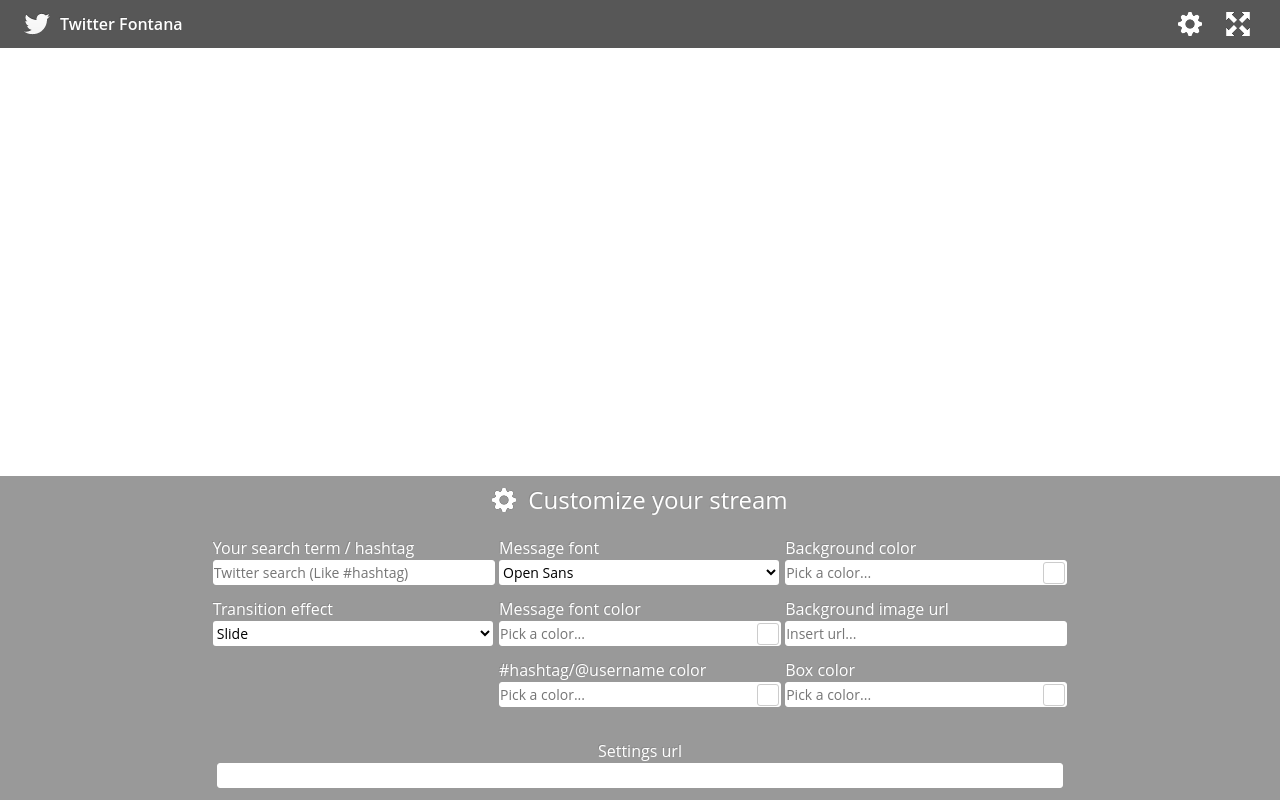
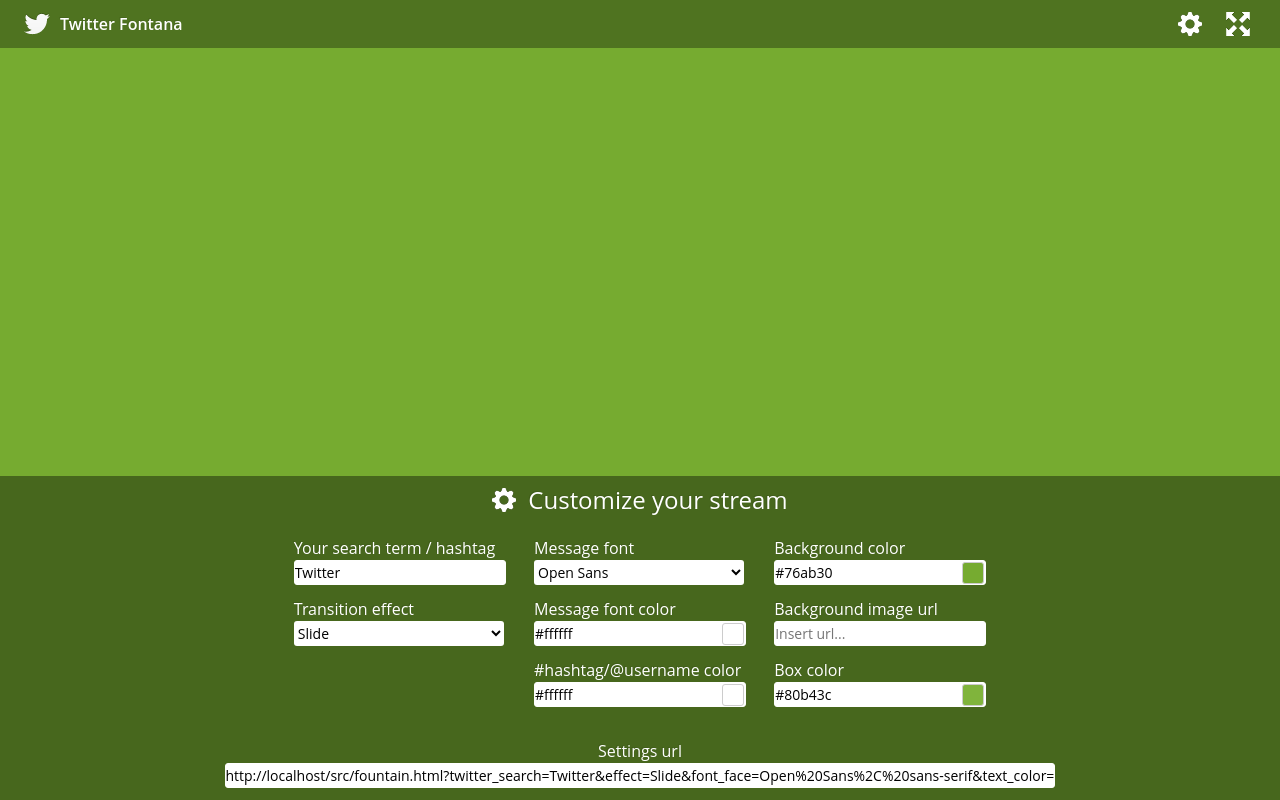
Before and after one commit to JohnnyMa/TwitterFontana, a plain HTML site: page src/fountain.html in a window 1280 px wide. Drawn offline with Linux system fonts and the light colour scheme.

Commit message:
Split up settings and settings gui. Added more doc, and tweaked some things.

```diff
--- a/src/fountain.html
+++ b/src/fountain.html
@@ -34,6 +34,7 @@
 <script src="js/effects.js"></script>
 <script src="js/datasources.js"></script>
 <script src="js/settings.js"></script>
+<script src="js/settings-gui.js"></script>
 <script src="js/gui.js"></script>
 <script src="js/fountain.js"></script>
 </body>
--- a/src/js/fountain.js
+++ b/src/js/fountain.js
@@ -1,3 +1,7 @@
+/**
+ * A Twitter Fontana with a settings panel and fullscreen option.
+ */
+
 $(function () {
     var settings,settingsGUI, data, fontana;
 
--- /dev/null
+++ b/src/js/settings-gui.js
@@ -0,0 +1,142 @@
+/**
+= SettingsGUI =
+
+The user interface for (a number of) settings.
+*/
+
+var Fontana = window.Fontana || {};
+Fontana.config = Fontana.config || {};
+
+Fontana.config.SettingsGUI = (function ($) {
+    var SettingsGUI;
+
+    SettingsGUI = function (container, settings) {
+        var self = this;
+        this.container = container;
+        this.settings = settings;
+        this.fields = [ 'twitter_search', 'effect',
+                        'font_face', 'text_color',
+                        'special_color', 'bg_color',
+                        'bg_image', 'box_bg'];
+    };
+
+    /**
+     * Load settings from the url
+     */
+    SettingsGUI.prototype.loadSettingsFromUrl = function () {
+        var settings = {}, params, i, pair, key, value;
+        params = window.location.search.substring(1).split('&');
+        for (i = 0; i < params.length; i++) {
+            pair = params[i].split('=');
+            key = decodeURIComponent(pair[0]);
+            value = decodeURIComponent(pair[1]);
+            if ($.inArray(key, this.fields) > -1) {
+                this.settings.set(key, value);
+            }
+        }
+    };
+
+    /**
+     * Generate the url for the current settings
+     */
+    SettingsGUI.prototype.generateSettingsUrl = function () {
+        var url,query;
+        url = location.protocol + '//' + location.host + location.pathname;
+        query = [];
+        $.each(this.fields, function (i, key) {
+            var value = $('#' + key).val();
+            if (value) {
+                query.push(encodeURIComponent(key) + '=' + encodeURIComponent(value));
+            }
+        });
+        return url + '?' + query.join('&');
+    };
+
+    /**
+     * Handle a value change in a settings form by updating
+     * the settings object and updating the settings url field.
+     */
+    SettingsGUI.prototype.handleFormChange = function (el) {
+        this.settings.set(el.name, $(el).val());
+        $('#settings_url').val(this.generateSettingsUrl());
+    };
+
+    /**
+     * Load and initialize the settings panel
+     */
+    SettingsGUI.prototype.draw = function () {
+        var self = this;
+        this.container.empty();
+        $.get('partials/settings.html', function (html) {
+            self.container.html(html);
+
+            // Prefill the inputs with the current settings
+            $.each(self.fields, function (i, key) {
+                var field = $('#' + key);
+                if (field) {
+                    field.val(self.settings.get(key));
+                }
+            });
+            $('#settings_url').val(self.generateSettingsUrl());
+
+            // Listen for change events on the inputs
+            $(':input', self.container).change(function () {
+                self.handleFormChange.call(self, this);
+            });
+
+            // Listen to submit events on the forms
+            $('form', self.container).submit(function (e) {
+                e.preventDefault();
+                $(':input', this).each(function () {
+                    self.handleFormChange.call(self, this);
+                });
+            });
+
+            // Select the settings url on click
+            $('#settings_url').bind('click', function () {
+                $(this).select();
+            });
+
+            // Initialize the color pickers
+            $('.color', self.container).each(function () {
+                var input = $(this);
+                var pickerElement = $('<div class="picker"></div>').insertAfter($(this));
+                var swatch = $('<div class="swatch"></div>').insertAfter($(this));
+                var picker = $.farbtastic(pickerElement);
+
+                pickerElement.hide();
+                swatch.click(function () { input.focus(); });
+                swatch.css('background-color', input.val());
+                picker.setColor(input.val());
+
+                input.focus(function () {
+                    pickerElement.fadeIn('fast');
+                    picker.linkTo(function (color) {
+                        swatch.css('background-color', color);
+                        input.val(color).change();
+                    });
+                });
+
+                input.blur(function () {
+                    pickerElement.fadeOut('fast');
+                    picker.setColor(input.val());
+                    swatch.css('background-color', input.val());
+                });
+
+                input.keyup(function () {
+                    picker.setColor(input.val());
+                    swatch.css('background-color', input.val());
+                });
+            });
+        });
+    };
+
+    /**
+     * Show/Hide the settings panel.
+     */
+    SettingsGUI.prototype.toggle = function () {
+        $('#settings').slideToggle('fast');
+    };
+
+    return SettingsGUI;
+}(window.jQuery));
--- a/src/js/settings.js
+++ b/src/js/settings.js
@@ -20,7 +20,7 @@ which key has changed, the previous value and the new value.
 */
 
 var Fontana = window.Fontana || {};
-Fontana.config = {};
+Fontana.config = Fontana.config || {};
 
 Fontana.config.Settings = (function ($) {
     var Settings, defaults;
@@ -43,8 +43,13 @@ Fontana.config.Settings = (function ($) {
                           '    color: ${text_color};' +
                           '    font-family: ${font_face||"sans-serif"};' +
                           '}',
+        'twitter_search': 'Twitter',
         'effect': 'Slide',
-        'twitter_search': 'Twitter'
+        'font-face': 'Open Sans, sans-serif',
+        'text_color': '#ffffff',
+        'special_color': '#ffffff',
+        'bg_color': '#76ab30',
+        'box_bg': '#80b43c'
     };
 
     Settings = function () {
@@ -85,130 +90,3 @@ Fontana.config.Settings = (function ($) {
 
     return Settings;
 }(window.jQuery));
-
-/**
-= SettingsGUI =
-
-The user interface for (a number of) settings.
-*/
-
-Fontana.config.SettingsGUI = (function ($) {
-    var SettingsGUI;
-
-    SettingsGUI = function (container, settings) {
-        var self = this;
-        this.container = container;
-        this.settings = settings;
-        this.fields = [ 'twitter_search', 'effect',
-                        'font_face', 'text_color',
-                        'special_color', 'bg_color',
-                        'bg_image', 'box_bg'];
-    };
-
-    /**
-     * Load settings from the url
-     */
-    SettingsGUI.prototype.loadSettingsFromUrl = function () {
-        var settings = {}, params, i, pair, key, value;
-        params = window.location.search.substring(1).split('&');
-        for (i = 0; i < params.length; i++) {
-            pair = params[i].split('=');
-            key = decodeURIComponent(pair[0]);
-            value = decodeURIComponent(pair[1]);
-            if ($.inArray(key, this.fields) > -1) {
-                this.settings.set(key, value);
-            }
-        }
-    };
-
-    /**
-     * Generate the url for the current settings
-     */
-    SettingsGUI.prototype.generateSettingsUrl = function () {
-        var url,query;
-        url = location.protocol + '//' + location.host + location.pathname;
-        query = [];
-        $.each(this.fields, function (i, key) {
-            var value = $('#' + key).val();
-            if (value) {
-                query.push(encodeURIComponent(key) + '=' + encodeURIComponent(value));
-            }
-        });
-        return url + '?' + query.join('&');
-    };
-
-    /**
-     * Handle a value change in a settings form by updating
-     * the settings object and updating the settings url field.
-     */
-    SettingsGUI.prototype.handleFormChange = function (el) {
-        this.settings.set(el.name, $(el).val());
-        $('#settings_url').val(this.generateSettingsUrl());
-    };
-
-    /**
-     * Load and initialize the settings panel
-     */
-    SettingsGUI.prototype.draw = function () {
-        var self = this;
-        this.container.empty();
-        $.get('partials/settings.html', function (html) {
-            self.container.html(html);
-            // Listen for change events on the inputs
-            $(':input', self.container).change(function () {
-                self.handleFormChange.call(self, this);
-            });
-            // Listen to submit events on the forms
-            $('form', self.container).submit(function (e) {
-                e.preventDefault();
-                $(':input', this).each(function () {
-                    self.handleFormChange.call(self, this);
-                });
-            });
-            // Select the settings url on click
-            $('#settings_url').bind('click', function () {
-                $(this).select();
-            });
-            // Initialize the color pickers
-            $('.color', self.container).each(function () {
-                var input = $(this);
-                var pickerElement = $('<div class="picker"></div>').insertAfter($(this));
-                var swatch = $('<div class="swatch"></div>').insertAfter($(this));
-                var picker = $.farbtastic(pickerElement);
-
-                pickerElement.hide();
-                swatch.click(function () { input.focus(); });
-                swatch.css('background-color', input.val());
-                picker.setColor(input.val());
-
-                input.focus(function () {
-                    pickerElement.fadeIn('fast');
-                    picker.linkTo(function (color) {
-                        swatch.css('background-color', color);
-                        input.val(color).change();
-                    });
-                });
-
-                input.blur(function () {
-                    pickerElement.fadeOut('fast');
-                    picker.setColor(input.val());
-                    swatch.css('background-color', input.val());
-                });
-
-                input.keyup(function () {
-                    picker.setColor(input.val());
-                    swatch.css('background-color', input.val());
-                });
-            });
-        });
-    };
-
-    /**
-     * Show/Hide the settings panel.
-     */
-    SettingsGUI.prototype.toggle = function () {
-        $('#settings').slideToggle('fast');
-    };
-
-    return SettingsGUI;
-}(window.jQuery));
--- a/src/partials/settings.html
+++ b/src/partials/settings.html
@@ -56,7 +56,7 @@
         <div class="field">
             <input type="text" name="bg_image" id="bg_image" placeholder="Insert url...">
         </div>
-        <label for="tweets_bg">Box color</label>
+        <label for="box_bg">Box color</label>
         <div class="field">
             <input type="text" class="color" name="box_bg" id="box_bg" value="" placeholder="Pick a color...">
         </div>
--- a/src/sass/all.scss
+++ b/src/sass/all.scss
@@ -6,11 +6,15 @@ body {
 }
 
 .logo {
-    background: rgba(0, 0, 0, .66) url(../img/twitter.png) no-repeat 24px 50%;
+    background: rgba(0, 0, 0, .33) url(../img/twitter.png) no-repeat 24px 50%;
     padding: 12px 0 12px 60px;
     font-weight: 600;
     color: #fff;
     text-shadow: -1px -1px 0 rgba(0, 0, 0, .1);
+    position: absolute;
+    right: 0;
+    left:0;
+    z-index: 5;
 }
 
 .tools {
@@ -78,6 +82,10 @@ body {
         text-align: left;
     }
 
+    fieldset {
+        margin: 0 12px;
+    }
+
     legend {
         display: none;
     }
@@ -95,7 +103,7 @@ body {
         border: 1px solid #fff;
         outline: none;
         @include border-radius(3px);
-        width: 20em;
+        width: 15em;
     }
     select {
         border: 0;
```
Also changed, not shown: src/js/gui.js (+33 -0 lines), src/css/all.css.
